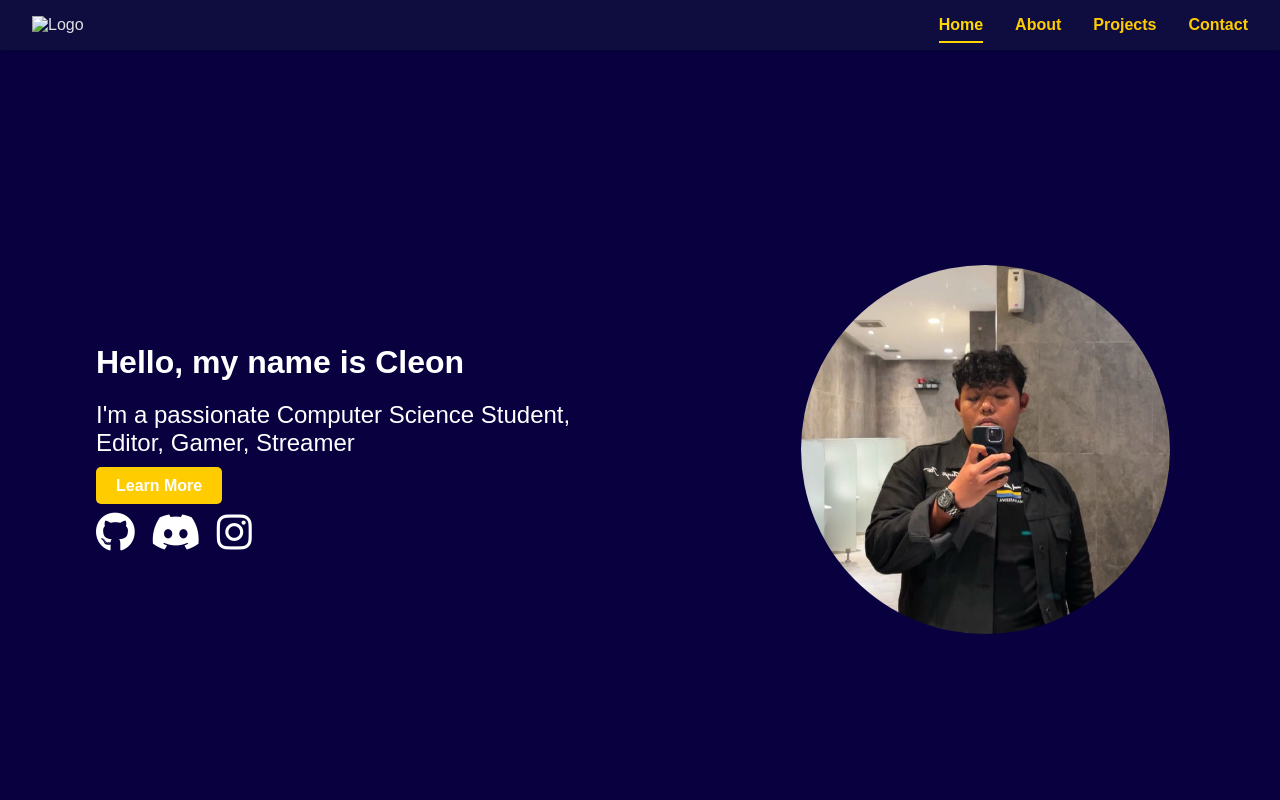
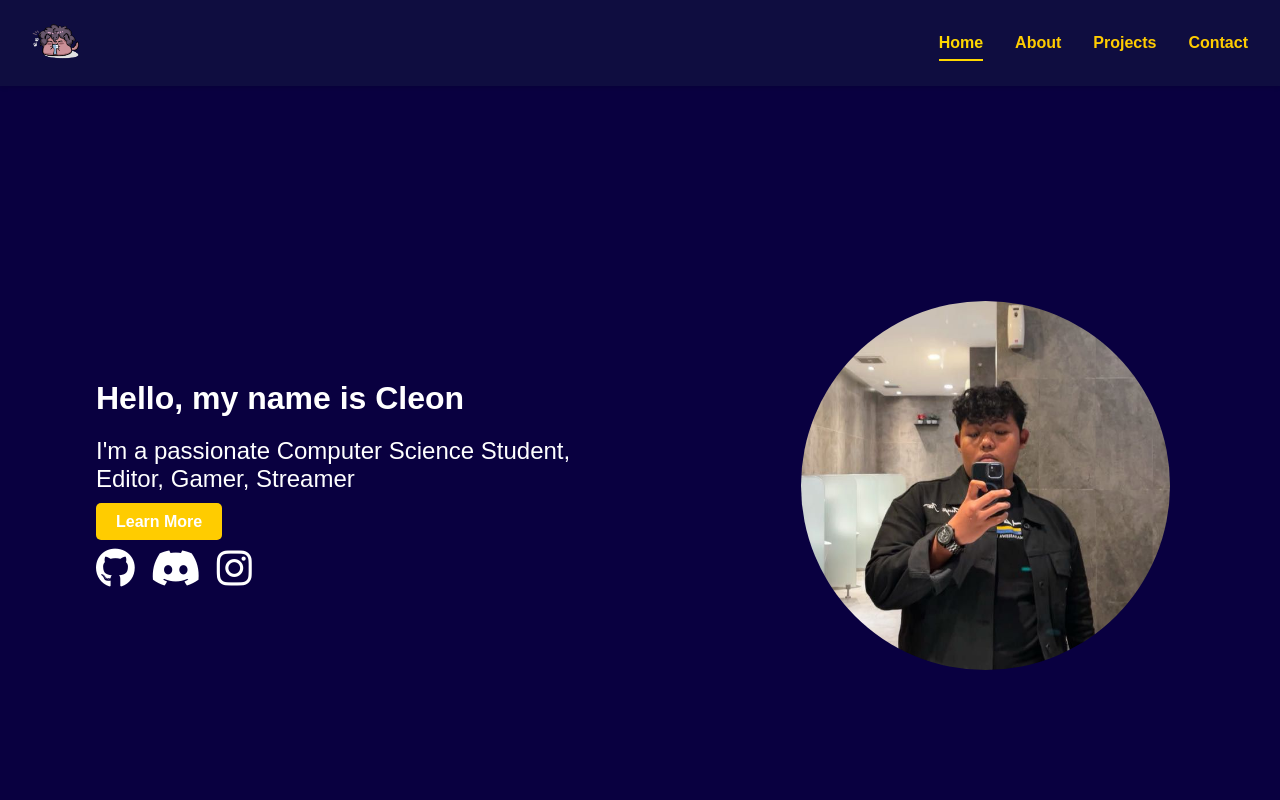
Before and after one commit to Cleonixx/WEB_Portofolio, a plain HTML site: page index.html in a window 1280 px wide. Shown: the top 800 px of the page. Drawn offline with Linux system fonts and the light colour scheme; files whose address does not match are found by name.

Commit message:
index.html

```diff
--- a/index.html
+++ b/index.html
@@ -11,7 +11,7 @@
     <!-- Navbar -->
     <nav>
         <div>
-            <img src="logo.png" alt="Logo">
+            <img src="assets/logo.png" alt="Logo" />
         </div>
         <ul>
             <li><a href="#home">Home</a></li>
```
